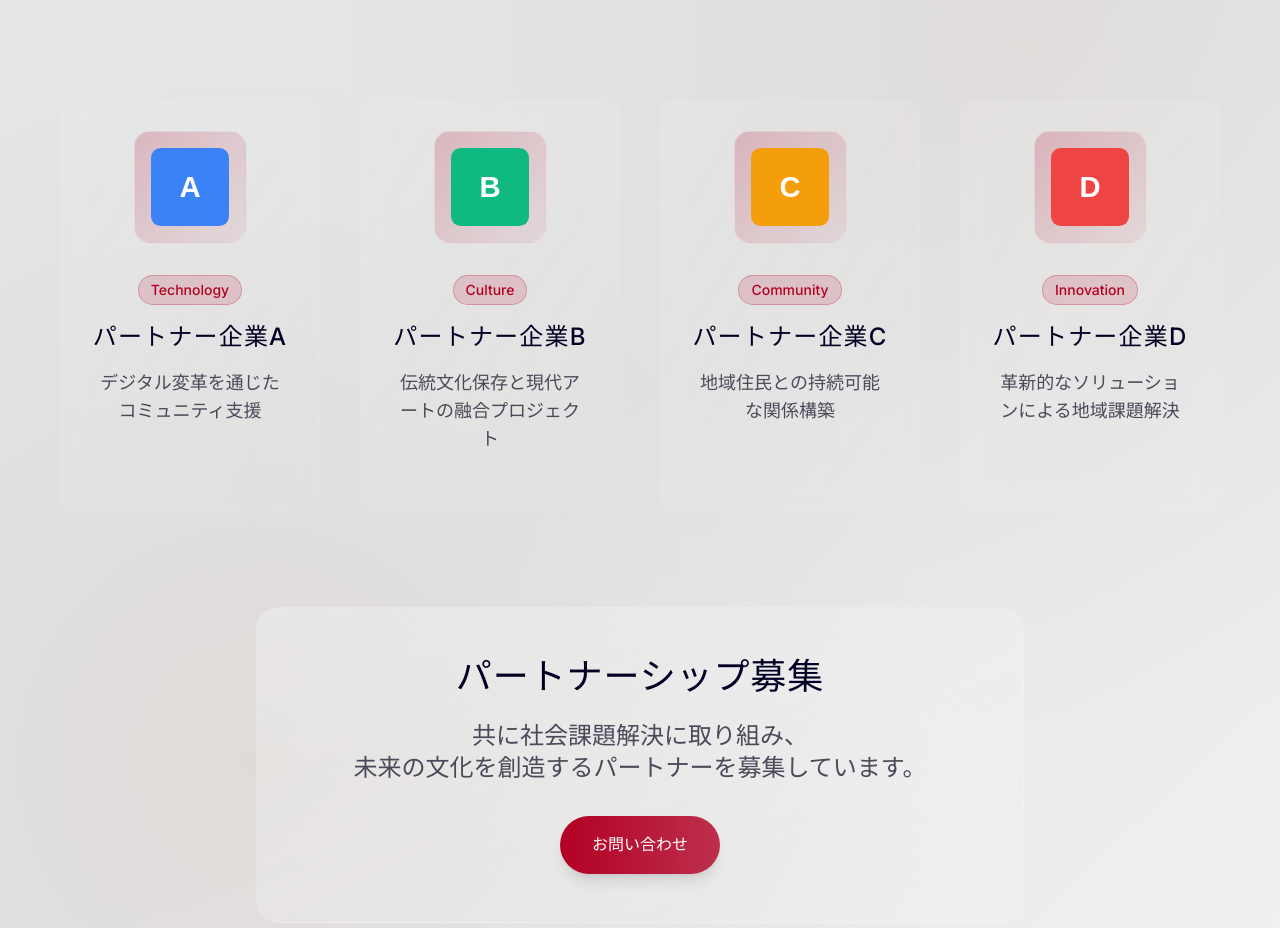
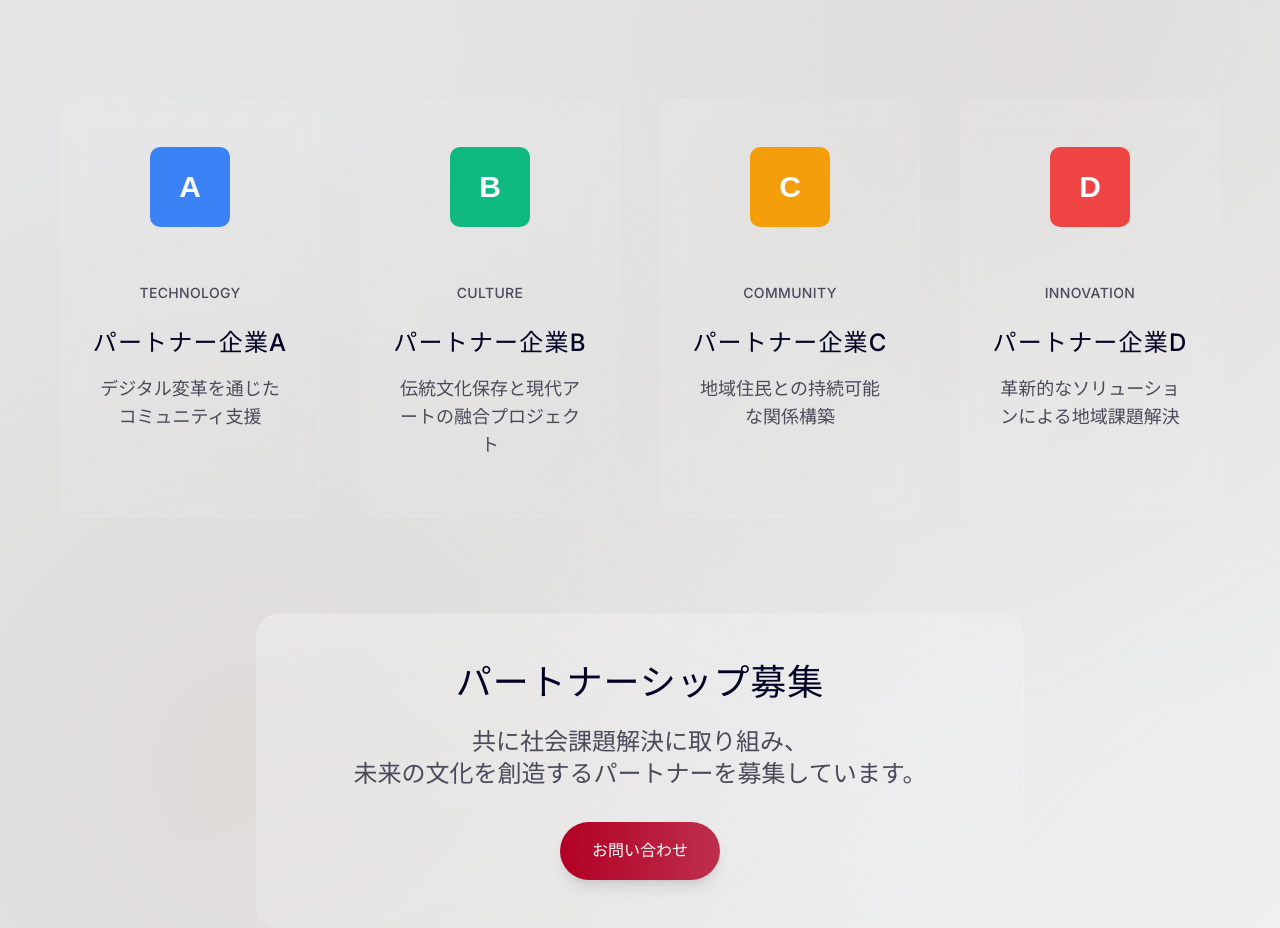
Before and after one commit to t1gurt/yakusa-no-ikazuchi, a Next.js app: page / in a window 1280 px wide. Shown: the part 5182-6110 px from the top of the page. Built offline with nearby package versions, Linux system fonts and the light colour scheme.

Commit message:
fix Partner

```diff
--- a/src/components/Partners.tsx
+++ b/src/components/Partners.tsx
@@ -93,10 +93,9 @@ export function Partners() {
               <div className="absolute inset-0 bg-yakusa-bg-card/20 rounded-2xl opacity-0 group-hover:opacity-100 transition-opacity duration-500" />
 
               {/* カードコンテンツ */}
-              <div className="relative p-8 text-center h-full flex flex-col">
-                {/* ロゴ */}
+              <div className="relative p-8 text-center h-full flex flex-col">                {/* ロゴ */}
                 <div className="relative mb-8 mx-auto">
-                  <div className="w-24 h-24 lg:w-28 lg:h-28 relative rounded-2xl overflow-hidden bg-gradient-to-br from-yakusa-accent/20 to-yakusa-accent/5 border border-white/10 group-hover:border-yakusa-accent/40 transition-all duration-500 group-hover:scale-105 flex items-center justify-center">
+                  <div className="w-24 h-24 lg:w-28 lg:h-28 relative rounded-2xl overflow-hidden group-hover:scale-105 transition-all duration-500 flex items-center justify-center">
                     <Image
                       src={partner.logo}
                       alt={`${partner.name} logo`}
@@ -110,11 +109,9 @@ export function Partners() {
                   </div>
                   {/* グロー効果 */}
                   <div className="absolute inset-0 rounded-2xl bg-yakusa-accent/20 blur-xl opacity-0 group-hover:opacity-30 transition-all duration-500 -z-10" />
-                </div>
-
-                {/* カテゴリー */}
+                </div>                {/* カテゴリー */}
                 <div className="mb-4">
-                  <span className="inline-block px-3 py-1 bg-yakusa-accent/15 text-yakusa-accent rounded-full text-sm font-medium border border-yakusa-accent/25 group-hover:border-yakusa-accent/40 transition-all duration-300">
+                  <span className="inline-block px-4 py-2 text-yakusa-text-muted text-sm font-medium tracking-wide uppercase">
                     {partner.category}
                   </span>
                 </div>
@@ -151,10 +148,8 @@ export function Partners() {
               initial={{ scale: 0.9, opacity: 0 }}
               whileInView={{ scale: 1, opacity: 1 }}
               transition={{ duration: 0.6, delay: 0.8 }}
-              viewport={{ once: true }}
-              className="relative group bg-gradient-to-br from-yakusa-bg-card/30 to-yakusa-bg-card/10 rounded-3xl p-12 border border-white/10 hover:border-yakusa-accent/30 transition-all duration-500"
+              viewport={{ once: true }}              className="relative group bg-gradient-to-br from-yakusa-bg-card/30 to-yakusa-bg-card/10 rounded-3xl p-12 border border-white/10 hover:border-yakusa-accent/30 transition-all duration-500"
             >
-              <div className="absolute inset-0 bg-gradient-to-br from-yakusa-accent/5 to-yakusa-accent/10 rounded-3xl opacity-0 group-hover:opacity-100 transition-all duration-500 blur-xl" />
 
               <div className="relative z-10">
                 <h3 className="text-3xl lg:text-4xl font-medium text-yakusa-text mb-6 tracking-wide">
```
